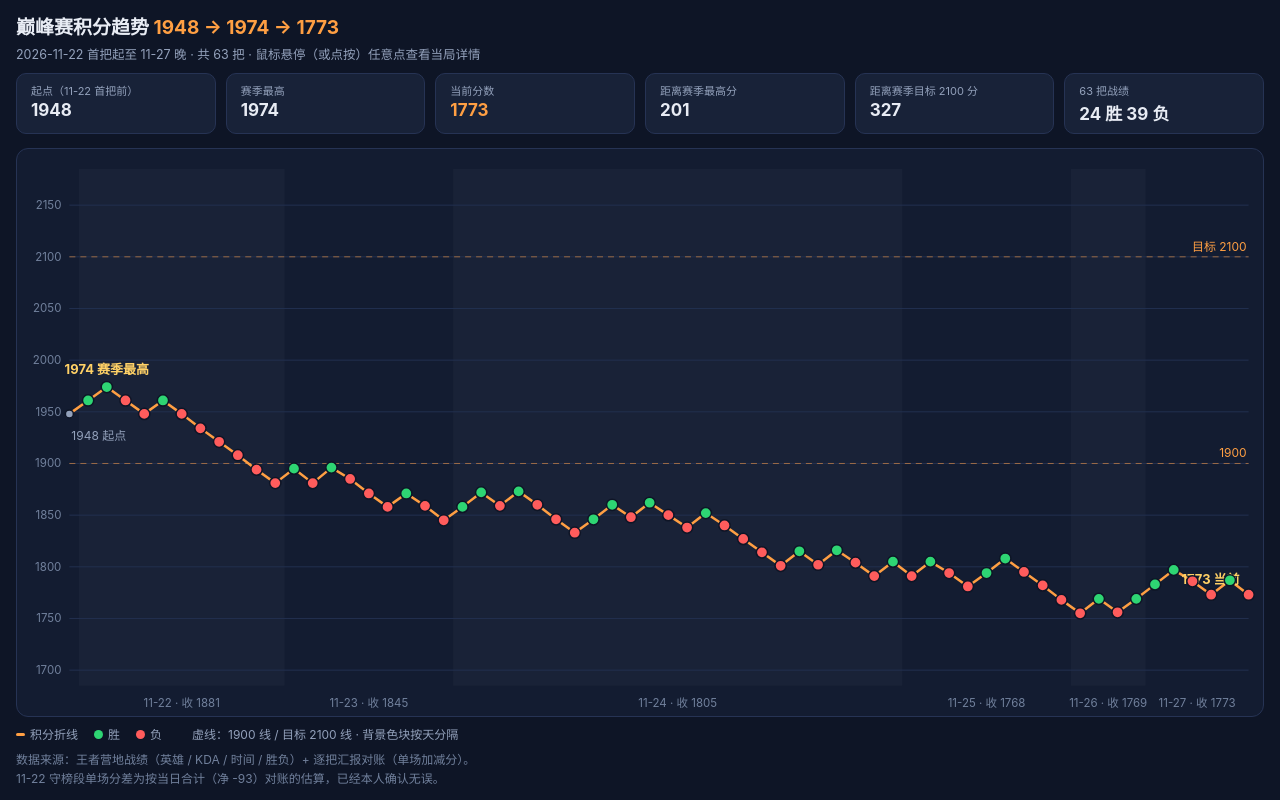
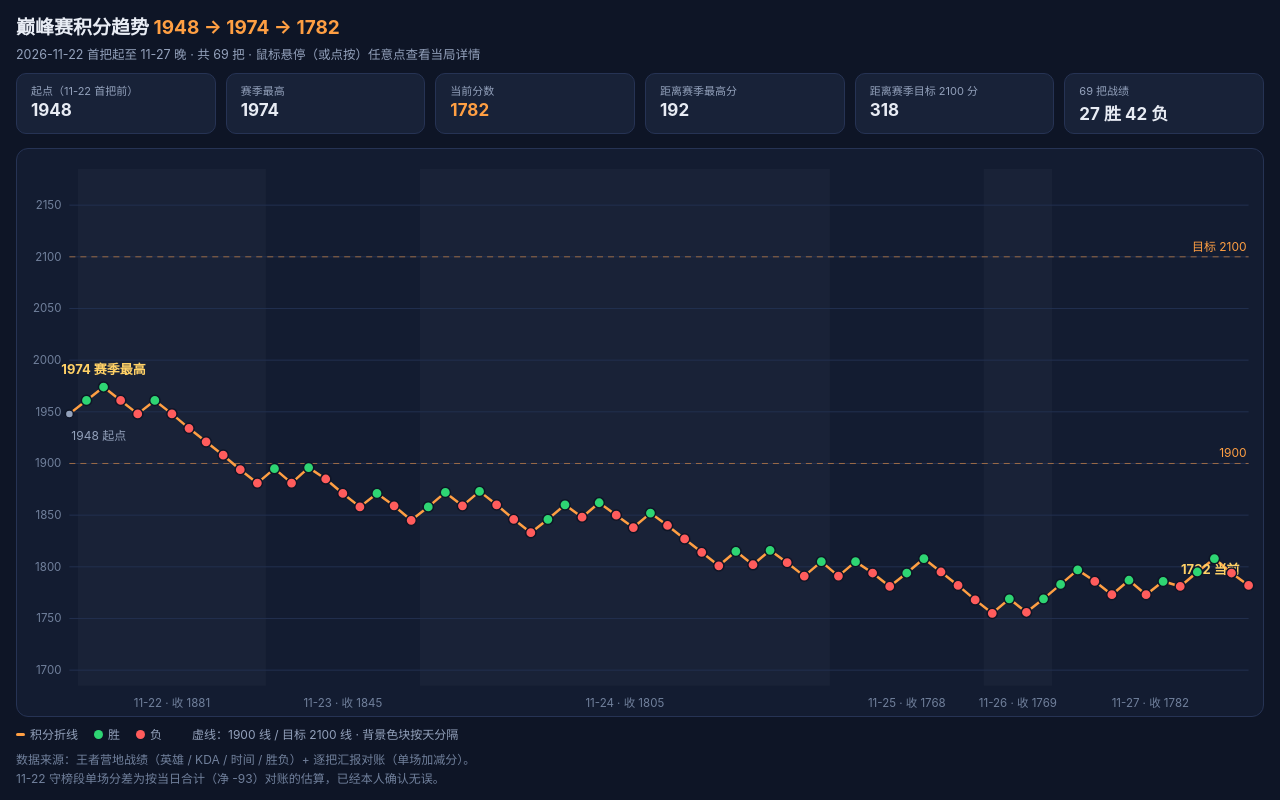
Before and after one commit to GrizzCoder/peak-trend, a plain HTML site: page index.html in a window 1280 px wide. Drawn offline with Linux system fonts and the light colour scheme.

Commit message:
2026-11-27 late games: +6 (Taiyi x2, Zhen Ji, Xiahou Dun, Jin Chan, Yuanliu marksman), night total 12 games net +13, now 1782

```diff
--- a/index.html
+++ b/index.html
@@ -3,7 +3,7 @@
 <head>
 <meta charset="UTF-8">
 <meta name="viewport" content="width=device-width, initial-scale=1.0">
-<title>巅峰赛积分趋势 1948 → 1974 → 1773</title>
+<title>巅峰赛积分趋势 1948 → 1974 → 1782</title>
 <style>
   * { box-sizing: border-box; margin: 0; padding: 0; }
   html, body { height: 100%; }
@@ -44,15 +44,15 @@
 </head>
 <body>
 <div class="wrap">
-  <h1>巅峰赛积分趋势 <span class="num">1948 → 1974 → 1773</span></h1>
-  <div class="sub">2026-11-22 首把起至 11-27 晚 · 共 63 把 · 鼠标悬停（或点按）任意点查看当局详情</div>
+  <h1>巅峰赛积分趋势 <span class="num">1948 → 1974 → 1782</span></h1>
+  <div class="sub">2026-11-22 首把起至 11-27 晚 · 共 69 把 · 鼠标悬停（或点按）任意点查看当局详情</div>
   <div class="stats">
     <div class="stat"><div class="k">起点（11-22 首把前）</div><div class="v">1948</div></div>
     <div class="stat"><div class="k">赛季最高</div><div class="v">1974</div></div>
-    <div class="stat"><div class="k">当前分数</div><div class="v orange">1773</div></div>
-    <div class="stat"><div class="k">距离赛季最高分</div><div class="v">201</div></div>
-    <div class="stat"><div class="k">距离赛季目标 2100 分</div><div class="v">327</div></div>
-    <div class="stat"><div class="k">63 把战绩</div><div class="v">24 胜 39 负</div></div>
+    <div class="stat"><div class="k">当前分数</div><div class="v orange">1782</div></div>
+    <div class="stat"><div class="k">距离赛季最高分</div><div class="v">192</div></div>
+    <div class="stat"><div class="k">距离赛季目标 2100 分</div><div class="v">318</div></div>
+    <div class="stat"><div class="k">69 把战绩</div><div class="v">27 胜 42 负</div></div>
   </div>
   <div class="chartbox" id="chartbox">
     <svg id="chart" aria-label="巅峰赛积分趋势图"></svg>
@@ -77,7 +77,8 @@ const G = [
 ["11-24","12:11","莱西奥","W",13,"3/4/4",""],["11-24","12:35","元流之子·射手","W",14,"7/1/3",""],["11-24","12:51","元流之子·射手","L",-13,"5/2/3",""],["11-24","13:11","元流之子·射手","W",14,"3/0/13","银牌发育路"],["11-24","13:29","元流之子·射手","L",-13,"4/4/10",""],["11-24","13:49","元流之子·射手","L",-14,"2/5/1",""],["11-24","14:08","莱西奥","L",-13,"2/2/2",""],["11-24","14:28","项羽","W",13,"3/6/14",""],["11-24","14:52","弈星","W",14,"0/0/6",""],["11-24","15:06","项羽","L",-12,"1/5/0",""],["11-24","15:20","貂蝉","W",14,"6/4/13","银牌中路"],["11-24","15:36","项羽","L",-12,"0/3/4",""],["11-24","15:51","貂蝉","L",-12,"2/3/5","败方 MVP"],["11-24","16:11","貂蝉","W",14,"6/1/2",""],["11-24","16:28","弈星","L",-12,"4/1/14","败方 MVP · 银牌中路"],["11-24","16:48","貂蝉","L",-13,"5/7/1",""],["11-24","17:04","貂蝉","L",-13,"1/5/2",""],["11-24","17:19","貂蝉","L",-13,"1/4/7",""],["11-24","17:45","少司缘","W",14,"1/4/16",""],["11-24","18:02","大乔","L",-13,"2/4/0",""],["11-24","18:12","少司缘","W",14,"3/4/18","银牌游走"],["11-24","18:31","女娲","L",-12,"7/4/7",""],["11-24","18:56","少司缘","L",-13,"2/3/7",""],["11-24","19:14","孙权","W",14,"6/0/7","MVP · 铜牌发育路"],
 ["11-25","13:48","孙权","L",-14,"1/3/2",""],["11-25","14:05","孙权","W",14,"11/3/12","MVP · 银牌发育路"],["11-25","14:29","孙权","L",-11,"5/5/2","败方 MVP"],["11-25","14:45","孙权","L",-13,"8/3/6",""],["11-25","15:07","孙权","W",13,"2/1/4",""],["11-25","15:23","项羽","W",14,"2/7/23","铜牌游走"],["11-25","15:46","海诺","L",-13,"2/4/5",""],["11-25","16:04","夏侯惇","L",-13,"0/5/6",""],["11-25","16:22","孙权","L",-14,"3/3/4",""],
 ["11-26","19:03","貂蝉","L",-13,"3/4/4",""],["11-26","19:23","貂蝉","W",14,"5/2/10","银牌中路"],["11-26","19:41","项羽","L",-13,"3/4/9",""],["11-26","20:07","貂蝉","W",13,"1/3/6",""],
-["11-27","19:29","甄姬","W",14,"1/2/10",""],["11-27","19:48","甄姬","W",14,"4/3/8","铜牌中路"],["11-27","20:09","甄姬","L",-11,"0/4/12",""],["11-27","20:28","女娲","L",-13,"2/3/8",""],["11-27","20:47","小乔","W",14,"1/0/8",""],["11-27","21:04","武则天","L",-14,"0/4/3",""]
+["11-27","19:29","甄姬","W",14,"1/2/10",""],["11-27","19:48","甄姬","W",14,"4/3/8","铜牌中路"],["11-27","20:09","甄姬","L",-11,"0/4/12",""],["11-27","20:28","女娲","L",-13,"2/3/8",""],["11-27","20:47","小乔","W",14,"1/0/8",""],["11-27","21:04","武则天","L",-14,"0/4/3",""],
+["11-27","21:25","太乙真人","W",13,"0/5/15",""],["11-27","21:49","甄姬","L",-5,"1/4/3","败方 MVP"],["11-27","22:38","夏侯惇","W",14,"2/2/11",""],["11-27","22:58","金蝉","W",13,"0/4/12",""],["11-27","23:23","太乙真人","L",-14,"0/5/7",""],["11-27","23:42","元流之子·射手","L",-12,"3/3/2",""]
 ];
 const scores = [START];
 G.forEach(g => scores.push(scores[scores.length - 1] + g[4]));
```
